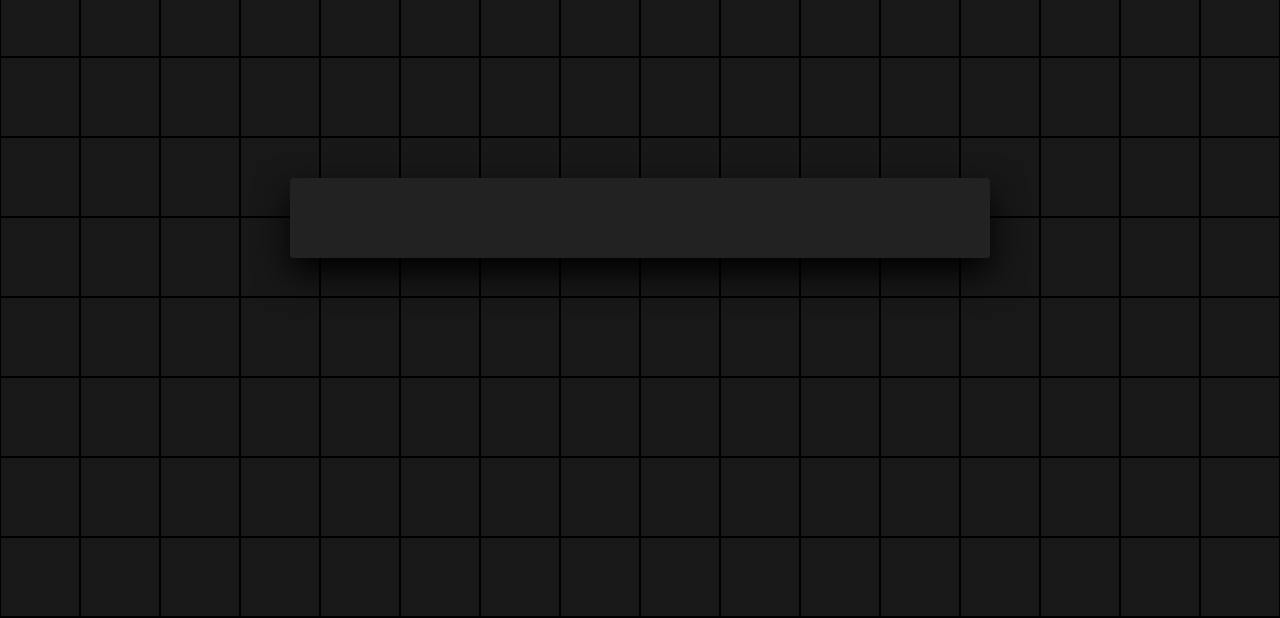
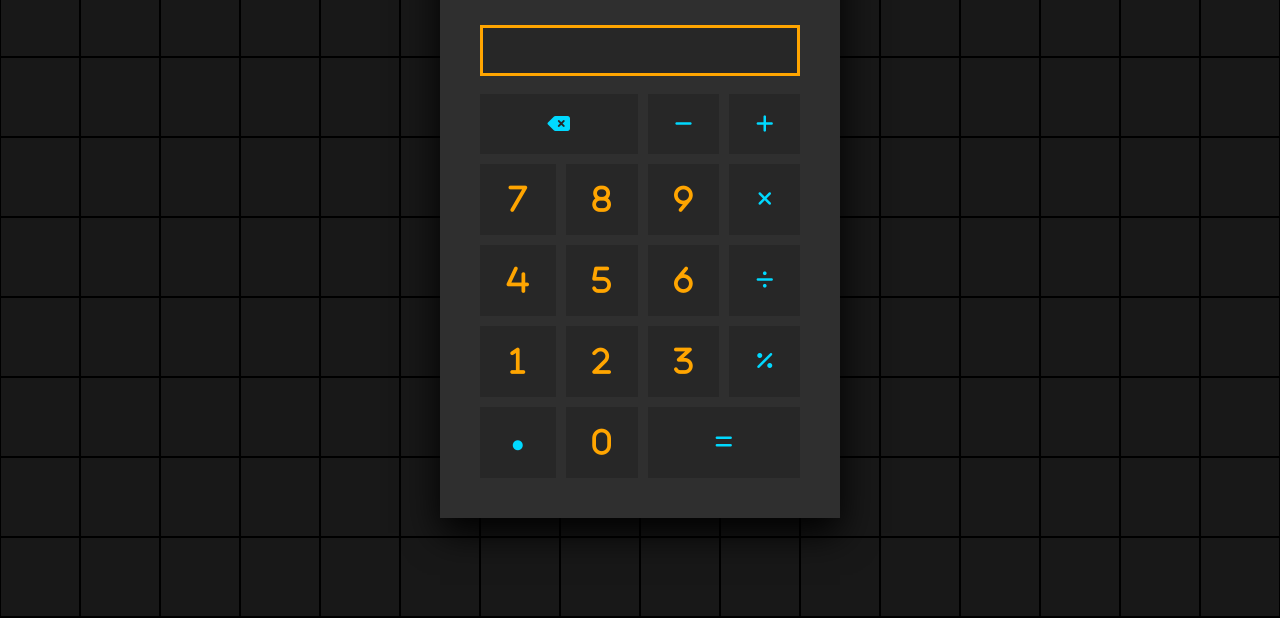
Before and after one commit to akshit-bansal11/Simple-Calculator, a plain HTML site: page index.html in a window 1280 px wide. Shown: the part 182-800 px from the top of the page. Drawn offline with Linux system fonts and the light colour scheme.

Commit message:
Make Basic Structure and Styling

```diff
--- a/index.html
+++ b/index.html
@@ -4,6 +4,7 @@
     <meta charset="UTF-8">
     <meta name="viewport" content="width=device-width, initial-scale=1.0">
     <link rel="icon" href="/Login-Page-1/LOGO.AkshitBansal.jpg" type="image/x-icon">
+    <link rel="stylesheet" href="https://cdnjs.cloudflare.com/ajax/libs/font-awesome/6.5.2/css/all.min.css">
     <link rel="stylesheet" href="style.css">
     <title>Sign Up</title>
 </head>
@@ -271,7 +272,105 @@
         <span></span>
     </div>
     <div class="calc-card">
-
+        <div>
+            <h1>CALCULATOR</h1>
+        </div>
+        <div class="result_box_container">
+            <input type="text" readonly value="" id="result_box" >
+        </div>
+        <br>
+        <div class="grid_container">
+            <div class="grid-item">
+                <button class="operation">
+                    <i class="fa-solid fa-delete-left"></i>
+                </button>
+            </div>
+            <div class="grid-item">
+                <button class="operation">
+                    <i class="fa-solid fa-minus"></i>
+                </button>
+            </div>
+            <div class="grid-item">
+                <button class="operation">
+                    <i class="fa-solid fa-plus"></i>
+                </button>
+            </div>
+            <div class="grid-item">
+                <button class="number">
+                    <i class="fa-solid fa-7"></i>
+                </button>
+            </div>
+            <div class="grid-item">
+                <button class="number">
+                    <i class="fa-solid fa-8"></i>
+                </button>
+            </div>
+            <div class="grid-item">
+                <button class="number">
+                    <i class="fa-solid fa-9"></i>
+                </button>
+            </div>
+            <div class="grid-item">
+                <button class="operation">
+                    <i class="fa-solid fa-xmark"></i>
+                </button>
+            </div>
+            <div class="grid-item">
+                <button class="number">
+                    <i class="fa-solid fa-4"></i>
+                </button>
+            </div>
+            <div class="grid-item">
+                <button class="number">
+                    <i class="fa-solid fa-5"></i>
+                </button>
+            </div>
+            <div class="grid-item">
+                <button class="number">
+                    <i class="fa-solid fa-6"></i>
+                </button>
+            </div>
+            <div class="grid-item">
+                <button class="operation">
+                    <i class="fa-solid fa-divide"></i>
+                </button>
+            </div>
+            <div class="grid-item">
+                <button class="number">
+                    <i class="fa-solid fa-1"></i>
+                </button>
+            </div>
+            <div class="grid-item">
+                <button class="number">
+                    <i class="fa-solid fa-2"></i>
+                </button>
+            </div>
+            <div class="grid-item">
+                <button class="number">
+                    <i class="fa-solid fa-3"></i>
+                </button>
+            </div>
+            <div class="grid-item">
+                <button class="operation">
+                    <i class="fa-solid fa-percent"></i>
+                </button>
+            </div>
+            <div class="grid-item">
+                <button class="operation">
+                    <i class="fa-solid fa-circle"></i>
+                </button>
+            </div>
+            <div class="grid-item">
+                <button class="number">
+                    <i class="fa-solid fa-0"></i>
+                </button>
+            </div>
+            <div class="grid-item">
+                <button class="operation">
+                    <i class="fa-solid fa-equals"></i>
+                </button>
+            </div>
+        </div>
     </div>
 </body>
 </html>
--- a/style.css
+++ b/style.css
@@ -66,15 +66,85 @@ body
 .calc-card
 {
 	position: absolute;
-	width: 700px;
-    background: #222;
+	width: 400px;
+	height: 600px;
+    background: #2f2f2f;
 	z-index: 1000;
 	display: flex;
+	flex-direction: column;
 	justify-content: center;
 	align-items: center;
-	padding: 40px;
-	border-radius: 4px;
+	padding: 30px 40px 40px 40px;
 	box-shadow: 0 15px 35px rgba(0,0,0,9);
+}
+
+h1 {
+	color: orange;
+	font-family:fantasy;
+	letter-spacing: 2px;
+	font-weight: lighter;
+	margin-bottom: 40px;
+}
+
+.result_box_container {
+	width: 100%;
+	height: 70px;
+}
+
+.result_box_container input {
+	width: 100%;
+	height: 100%;
+	background-color: #272727;
+	border: solid 3px orange;
+}
+
+.grid_container {
+	display: grid;
+	color: white;
+	grid-template-columns: auto auto auto auto;
+	width: 100%;
+	height: 100%;
+	gap: 10px;
+}
+
+.grid-item {
+	width: 100%;
+	background-color: transparent;
+}
+
+.grid-item button {
+	width: 100%;
+	border: none;
+	height: 100%;
+	font-family: cursive;
+	background-color: #272727;
+}
+
+.grid_container div:nth-child(1){
+	grid-column-start: 1;
+	grid-column-end: 3;
+
+}
+.grid_container div:nth-child(18){
+	grid-column-start: 3;
+	grid-column-end: 5;
+}
+
+.operation {
+	color: rgb(0, 217, 255);
+	font-size: 20px;
+}
+
+.number {
+	color: orange;
+	font-size: 30px;
+}
+.number:hover, .operation:hover {
+	background-color: #333333;
+}
+
+.fa-circle{
+	font-size: 10px;
 }
 
 
```
